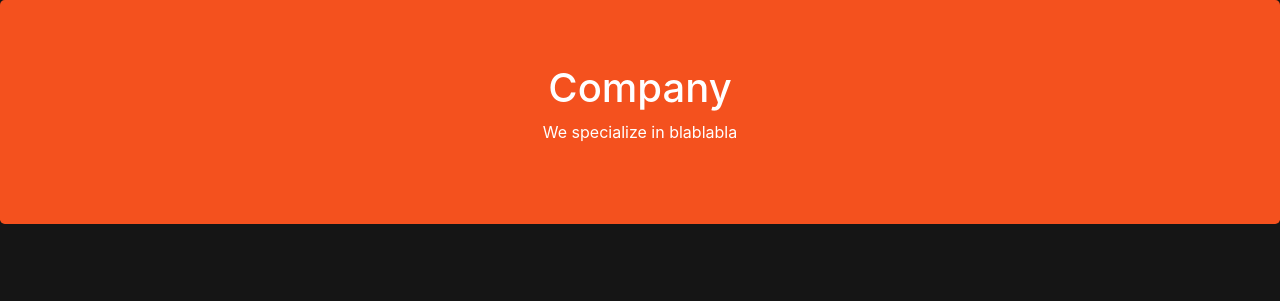
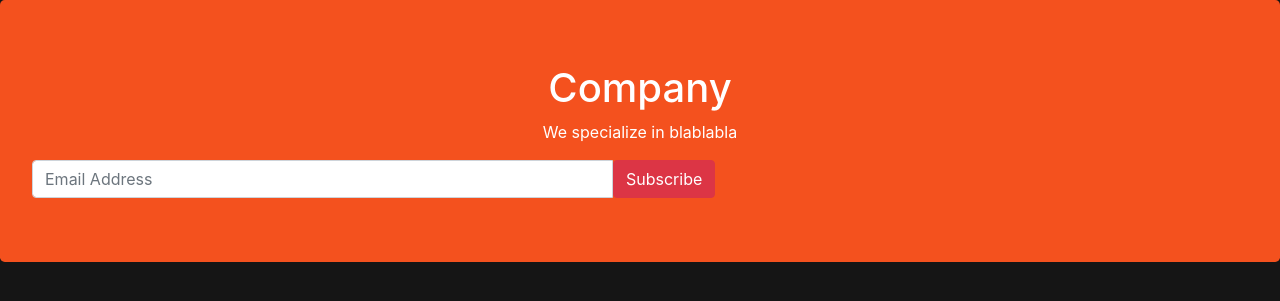
Before and after one commit to msglab/msglab, a Jekyll site: the page html/other.html, which Jekyll copies as it is, in a window 1280 px wide. Shown: the top 301 px of the page. Built offline with Jekyll 4.4.1, drawn with Linux system fonts in a browser that asks for light colours.

Commit message:
Update other.html

```diff
--- a/html/other.html
+++ b/html/other.html
@@ -1,5 +1,6 @@
 <!DOCTYPE html>
 <html lang="en">
+
 <head>
   <title>Bootstrap Theme Company</title>
   <meta charset="utf-8">
@@ -11,10 +12,20 @@
   <script src="/js/bootstrap.min.js"></script>
   <link rel="stylesheet" href="/css/style.css">
 </head>
+
 <body>
   <div class="jumbotron text-center">
     <h1>Company</h1>
     <p>We specialize in blablabla</p>
+    <form class="form-inline">
+      <div class="input-group">
+        <input type="email" class="form-control" size="50" placeholder="Email Address" required>
+        <div class="input-group-btn">
+          <button type="button" class="btn btn-danger">Subscribe</button>
+        </div>
+      </div>
+    </form>
   </div>
 </body>
+
 </html>
```
